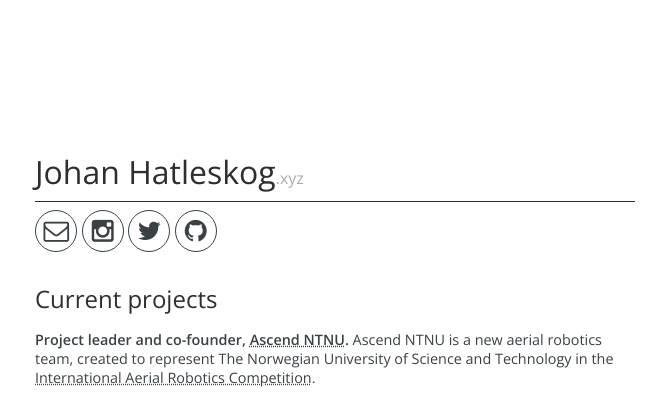
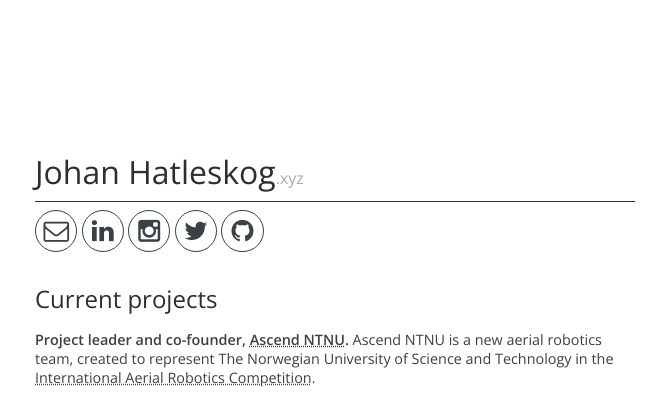
Before and after one commit to sunnivi/johhat.github.io, a Jekyll site: the page built from index.html, in a window 1280 px wide. Shown: the top 400 px of the page, without its empty margins (305-971 px from the left). Built offline with Jekyll 4.4.1, drawn with Linux system fonts in a browser that asks for light colours.

Commit message:
Add link to LinkedIn

```diff
--- a/index.html
+++ b/index.html
@@ -11,6 +11,11 @@
         <li>
             <a href="mailto:{{site.email}}">
               <i class="social-icon fa fa-envelope-o" title="Email"></i>
+            </a>
+        </li>
+        <li>
+            <a href="https://www.linkedin.com/in/johanhatleskog">
+              <i class="social-icon fa fa-linkedin" title="Email"></i>
             </a>
         </li>
         <li>
```
